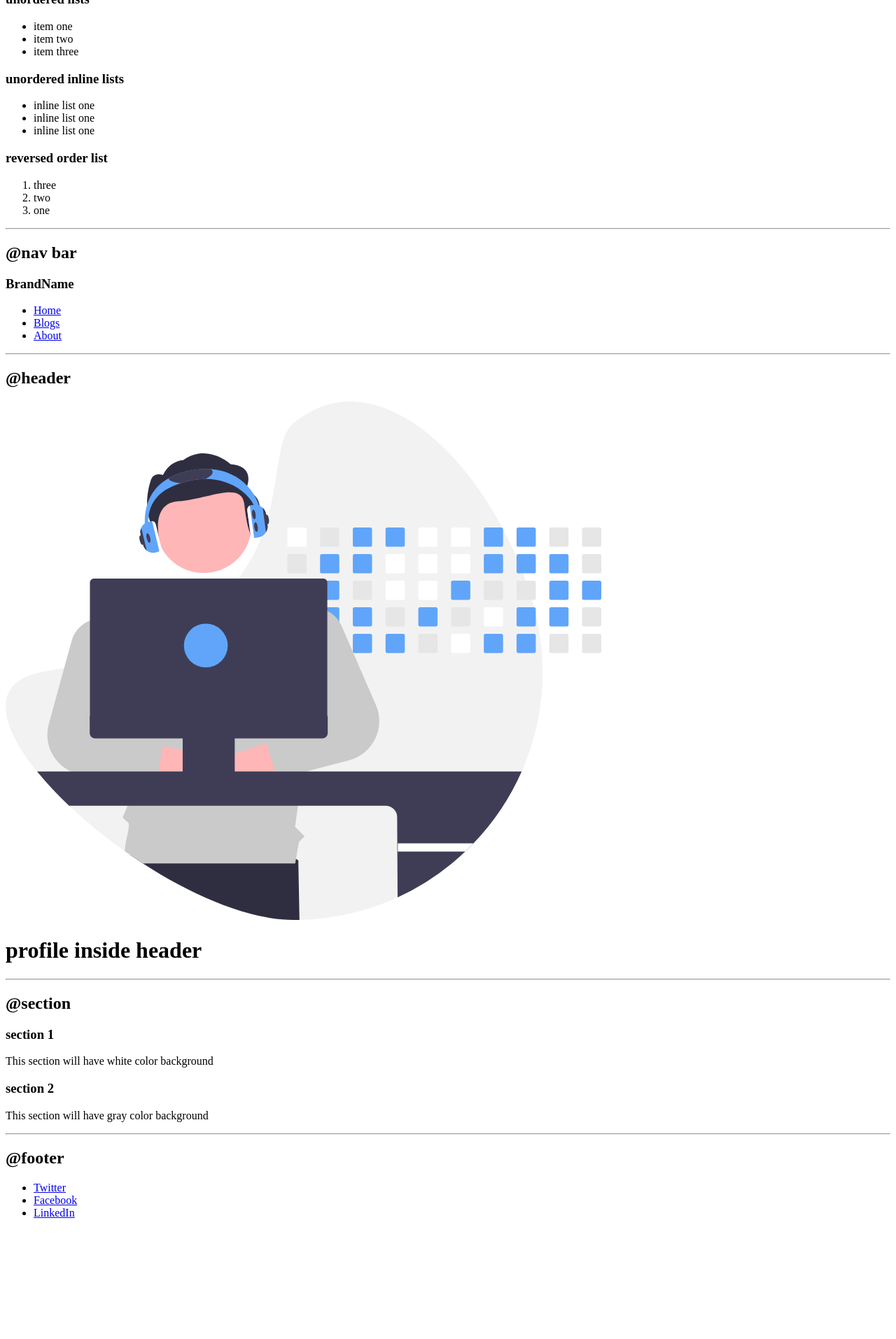
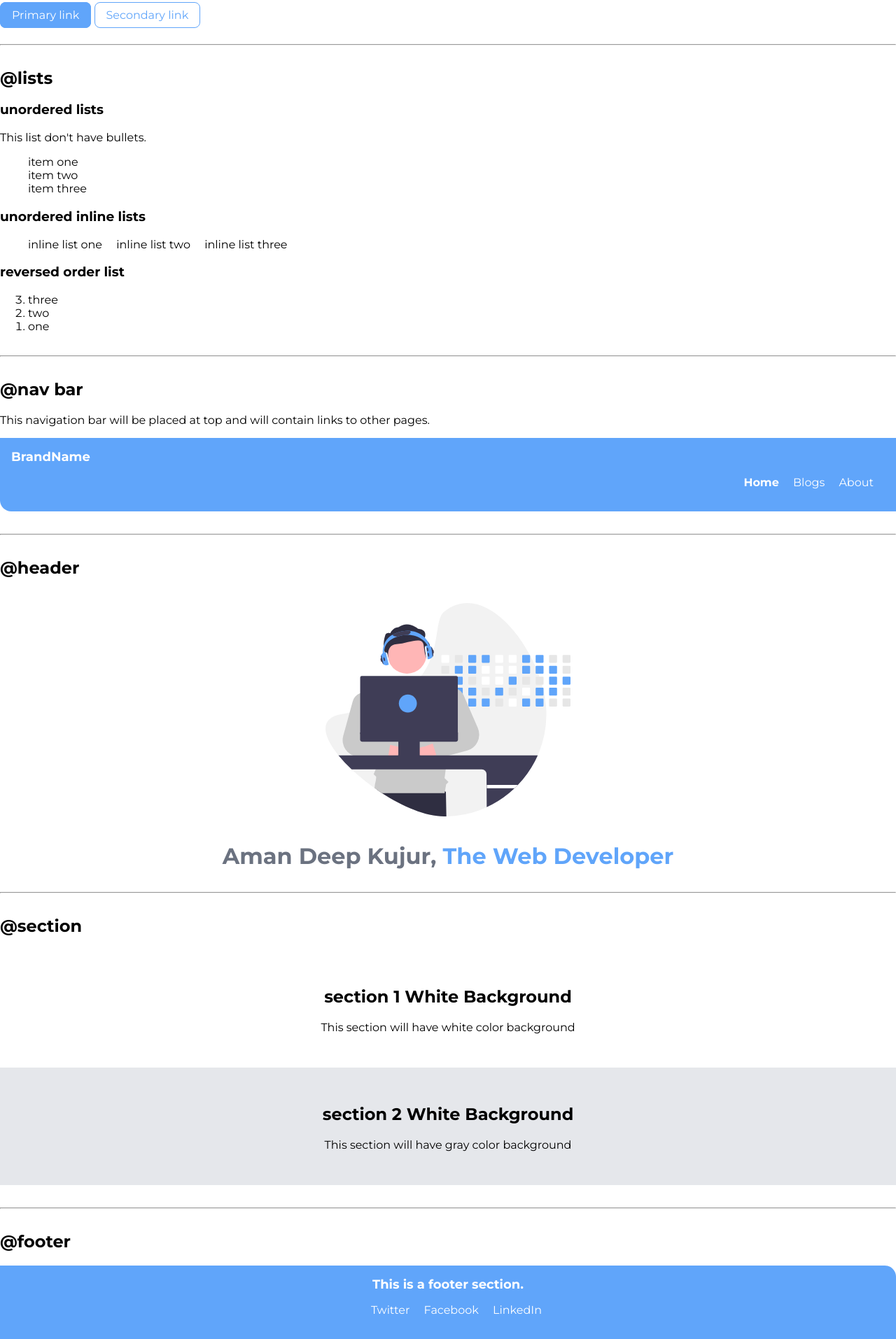
Before and after one commit to Aman-Dk/portfolio-component-library, a plain HTML site: page index.html in a window 1280 px wide. Shown: the part 728-2642 px from the top of the page at 70% size. Before the commit the page ends 2487 px from the top, so only its background shows below. Drawn offline with Linux system fonts and the light colour scheme.

Commit message:
completed component library

```diff
--- a/index.html
+++ b/index.html
@@ -1,13 +1,15 @@
 <!DOCTYPE html>
 <html lang="en">
+
 <head>
     <meta charset="UTF-8">
     <meta http-equiv="X-UA-Compatible" content="IE=edge">
     <meta name="viewport" content="width=device-width, initial-scale=1.0">
+    <link rel="stylesheet" href="/styles.css">
     <title>Component Library</title>
 </head>
+
 <body>
-
     <h1>Aman's Component Library</h1>
 
     <p>This is a component library which will be used for making website good.</p>
@@ -16,12 +18,13 @@
 
     <h2>@typography</h2>
 
-    <h1>This is the biggest headiing.</h1>
+    <h1>This is the biggest heading h1.</h1>
 
-    <h2>This is the second biggest heading.</h2>
+    <h2>This is the second biggest heading h2.</h2>
 
     <p>This is the normal text, also called as paragraph.</p>
 
+    <p>This line contains <b>bold</b> text.</p>
     <small>This is a very small text</small>
 
     <hr>
@@ -29,36 +32,37 @@
     <h2>@container</h2>
 
     <h3>fluid container</h3>
-    <p>This container will cover the entire row and go till the end.</p>
+    <div class="container">This container will cover the entire row and go till the end.</div>
 
     <h3>center container</h3>
-    <p>This container will be positioned to the center</p>
+    <div class="container-center">This container will be positioned to the center</div>
 
     <h2>@links</h2>
 
-    <a href="/">Primary link</a>
-    <a href="/">Secondary link</a>
+    <a href="#" class="links link-primary">Primary link</a>
+    <a href="#" class="links link-secondary">Secondary link</a>
 
     <hr>
 
     <h2>@lists</h2>
 
     <h3>unordered lists</h3>
-    <ul>
+    <p>This list don't have bullets.</p>
+    <ul class="list-non-bullet">
         <li>item one</li>
         <li>item two</li>
         <li>item three</li>
     </ul>
 
     <h3>unordered inline lists</h3>
-    <ul>
-        <li>inline list one</li>
-        <li>inline list one</li>
-        <li>inline list one</li>
+    <ul class="list-non-bullet">
+        <li class="list-inline">inline list one</li>
+        <li class="list-inline">inline list two</li>
+        <li class="list-inline">inline list three</li>
     </ul>
 
     <h3>reversed order list</h3>
-    <ol type="reverse">
+    <ol reversed>
         <li>three</li>
         <li>two</li>
         <li>one</li>
@@ -68,41 +72,75 @@
 
     <h2>@nav bar</h2>
 
-    <h3>BrandName</h3>
-    <ul>
-        <li><a href="/">Home</a></li>
-        <li><a href="/">Blogs</a></li>
-        <li><a href="/">About</a></li>
-    </ul>
+    <p>This navigation bar will be placed at top and will contain links
+        to other pages.
+    </p>
+
+    <nav class="navigation container">
+        <div class="nav-brand">BrandName</div>
+        <ul class="nav-links">
+            <li class="list-inline">
+                <a href="/" class="links link-active">Home</a>
+            </li>
+            <li class="list-inline">
+                <a href="/" class="links">Blogs</a>
+            </li>
+            <li class="list-inline">
+                <a href="/" class="links">About</a>
+            </li>
+        </ul>
+
+    </nav>
 
     <hr>
 
     <h2>@header</h2>
 
-    <header>
-        <img src="/images/profile.svg" alt="">
-        <h1>profile inside header</h1>
+    <header class="profile">
+        <img class="profile-img" src="/images/profile.svg" alt="">
+        <h1 class="profile-heading">Aman Deep Kujur,
+            <span class="profile-profession">The Web Developer</span></h1>
     </header>
 
     <hr>
 
     <h2>@section</h2>
 
-    <h3>section 1</h3>
-    <p>This section will have white color background</p>
+    <section class="section">
+        <div class="container container-center">
+            <h1>section 1 White Background</h1>
+            <p>This section will have white color background</p>
+        </div>
+    </section>
 
-    <h3>section 2</h3>
-    <p>This section will have gray color background</p>
+    <section class="section off-white">
+        <div class="container container-center">
+            <h1>section 2 White Background</h1>
+            <p>This section will have gray color background</p>
+        </div>
+    </section>
 
     <hr>
 
     <h2>@footer</h2>
 
-    <ul>
-        <li><a href="/">Twitter</a></li>
-        <li><a href="/">Facebook</a></li>
-        <li><a href="/">LinkedIn</a></li>
-    </ul>
+    <footer class="footer">
+        <div class="footer-header">
+            This is a footer section.
+        </div>
+        <ul class="social-links">
+            <li class="list-inline">
+                <a class="links" href="/">Twitter</a>
+            </li>
+            <li class="list-inline">
+                <a class="links" href="/">Facebook</a>
+            </li>
+            <li class="list-inline">
+                <a class="links" href="/">LinkedIn</a>
+            </li>
+        </ul>
+    </footer>
 
 </body>
+
 </html>
--- /dev/null
+++ b/styles.css
@@ -0,0 +1,143 @@
+@import url('https://fonts.googleapis.com/css2?family=Montserrat:wght@400;700&display=swap');
+
+:root{
+    --primary-color:#60A5FA;
+    --light-gray:#6B7280;
+    --off-white:#E5E7EB;
+}
+
+body{
+    font-family: 'Montserrat', sans-serif;
+    margin: 0;
+}
+
+hr{
+    margin: 2rem 0rem;
+  }
+
+/* container */
+.container{
+    padding: 0rem 1rem;
+}
+
+.container-center{
+    max-width: 500px;
+    padding: 0rem 1rem;
+    margin: auto;
+}
+
+/* links */
+.links{
+    text-decoration: none;
+    padding: 0.5rem 1rem;
+}
+
+.link-primary{
+    background-color: var(--primary-color);
+    color: white;
+    border-radius: 0.5rem;
+    border: 1px solid var(--primary-color);
+}
+
+.link-secondary{
+    background-color: white;
+    color: var(--primary-color);
+    border-radius: 0.5rem;
+    border: 1px solid var(--primary-color);
+}
+
+.link-active{
+    font-weight: bold;
+}
+
+/* lists */
+.list-non-bullet{
+    list-style: none;
+}
+
+.list-inline{
+    padding: 0rem 1rem 0rem 0rem;
+    display: inline;
+}
+
+/* navigation */
+.navigation{
+    background-color: var(--primary-color);
+    border-bottom-left-radius: 1rem;
+    padding:1rem 1rem;
+    color: white;
+}
+
+.navigation .nav-brand{
+    font-size: large;
+    font-weight: bold;
+}
+
+.navigation .nav-links{
+    text-align: right;
+}
+
+.nav-links a{
+    padding: 0;
+    color: white;
+}
+
+/* heading */
+.profile{
+    padding-top: 1rem;
+}
+.profile .profile-img{
+    max-width: 350px;
+    display: block;
+    margin: auto;
+}
+.profile .profile-heading{
+    color: var(--light-gray);
+    text-align: center;
+    padding-top: 1rem;
+}
+
+.profile .profile-heading .profile-profession{
+    color: var(--primary-color);
+}
+
+/* section */
+.section{
+    padding: 2rem;
+}
+
+.section h1{
+    text-align: center;
+}
+
+.section p{
+    text-align: center;
+}
+
+.off-white{
+    background-color: var(--off-white);
+}
+
+/* footer */
+.footer{
+    background-color: var(--primary-color);
+    padding: 1rem 0;
+    color: white;
+    border-top-right-radius: 1rem;
+}
+.footer-header{
+    text-align: center;
+    font-size: large;
+    font-weight: bold;
+}
+.footer .social-links{
+    text-align: center;
+}
+.footer a{
+    padding: 0;
+    color: white;
+}
+
+/* .footer ul{
+    padding-inline-start: 0rem;
+} */
```
